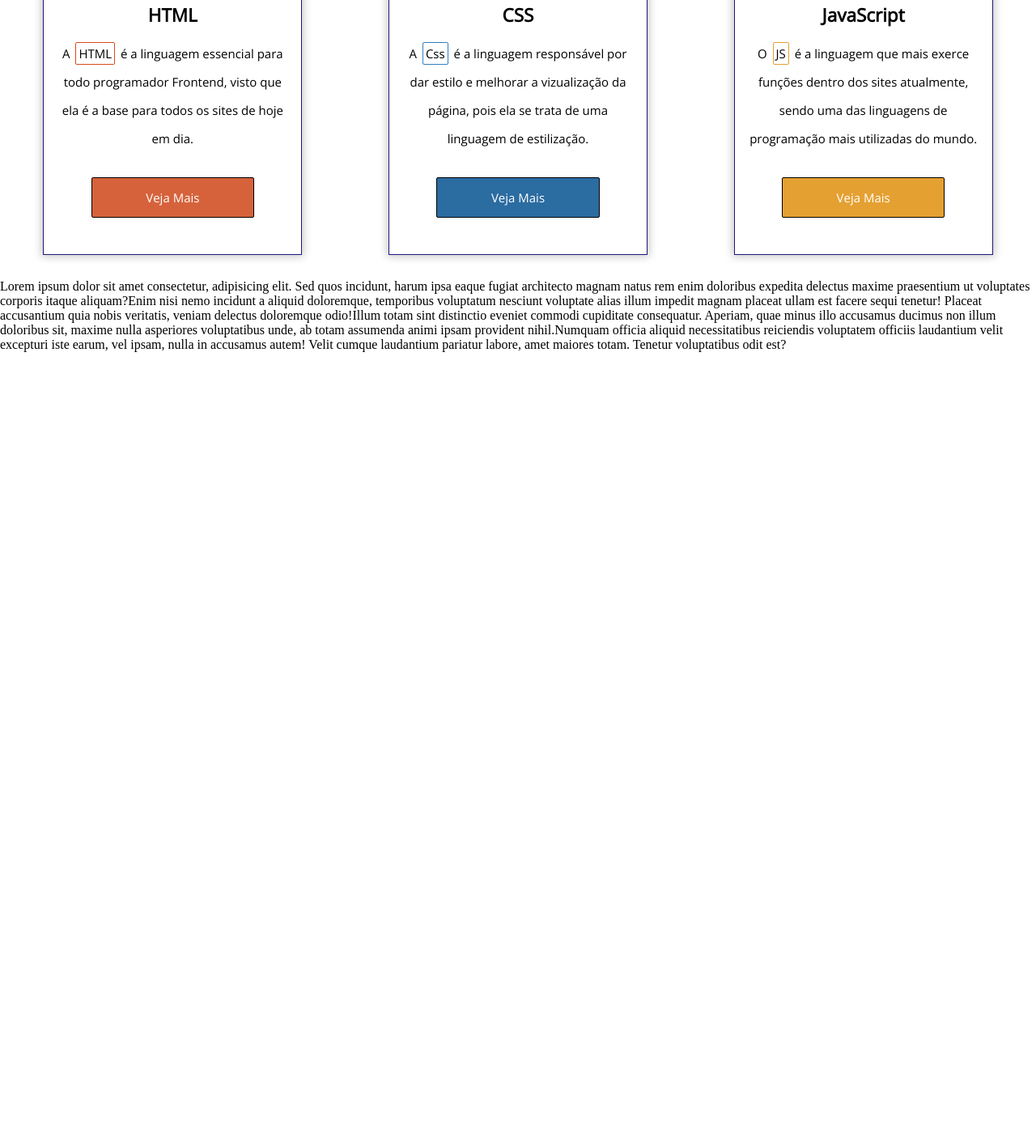
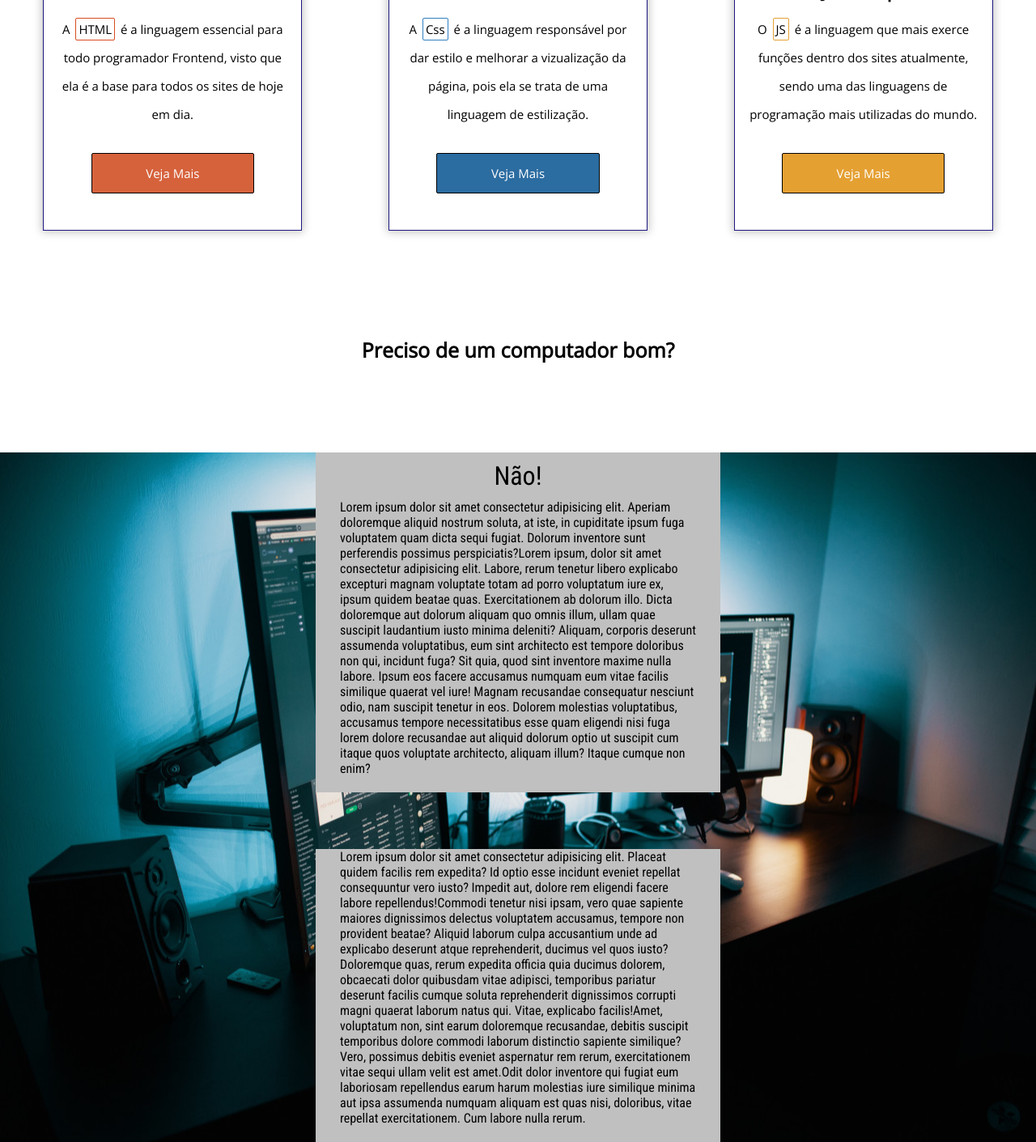
Before and after one commit to Wellington-Lucas/Frontend-projeto, a plain HTML site: page index.html in a window 1280 px wide. Shown: the part 1929-3340 px from the top of the page at 81% size. Before the commit the page ends 2364 px from the top, so only its background shows below. Drawn offline with nearby package versions, Linux system fonts and the light colour scheme.

Commit message:
Ajustei a nova área do site
Estilizei melhor a nova área do "Computador-bom" do site. Também arrumei alguns valores do código e adicionei uma imagem.

```diff
--- a/estilos/mediaquery.css
+++ b/estilos/mediaquery.css
@@ -74,9 +74,9 @@
     }
 
     .container-card {
-        width: 66%;
+        width: 80%;
         height: 100%;
-        margin-bottom: 30px;
+        margin-bottom: 50px;
     }
 }
 
--- a/estilos/style.css
+++ b/estilos/style.css
@@ -163,11 +163,12 @@ main {
     margin: auto;
     width: 100%;
     height: auto;
+    margin-bottom: 100px;
 }
 
 .titulo-card {
     font:normal 600 2.5rem var(--fonte-texto);
-    margin-bottom:140px;
+    margin-bottom:110px;
     text-align: center;
 }
 
@@ -258,6 +259,42 @@ main {
     width: 100%;
 }
 
+/* Parte explicativa sobre o computador */
+
+.pc-bom {
+    width: 100%;
+}
+
+.background-pc {
+    background:black center center url(../imagens/computadorMod.jpg) fixed;
+    background-size: cover;
+    width: 100%;
+}
+
+.titulo-pc-bom {
+    font:normal 600 2.5rem var(--fonte-texto);
+    margin-bottom:110px;
+    text-align: center;
+}
+
+.texto-pc {
+    margin: auto;
+    padding: 0 30px 20px 30px;
+    width: 500px;
+    font-family: var(--fonte-titulo);
+    background-color:#c0c0c0 ;
+}
+
+.texto-pc:first-child {
+    margin-bottom: 70px;
+}
+
+#titulo-pc {
+    font: normal normal 3.2rem var(--fonte-titulo) ;
+    text-align: center;
+    padding: 10px;
+}
+
 
 
 
--- a/index.html
+++ b/index.html
@@ -136,16 +136,52 @@
 
             </div>
         </section>
-        <p><span>Lorem ipsum dolor sit amet consectetur, adipisicing elit. Sed quos incidunt, harum ipsa eaque fugiat
-                architecto magnam natus rem enim doloribus expedita delectus maxime praesentium ut voluptates corporis
-                itaque aliquam?</span><span>Enim nisi nemo incidunt a aliquid doloremque, temporibus voluptatum nesciunt
-                voluptate alias illum impedit magnam placeat ullam est facere sequi tenetur! Placeat accusantium quia
-                nobis veritatis, veniam delectus doloremque odio!</span><span>Illum totam sint distinctio eveniet
-                commodi cupiditate consequatur. Aperiam, quae minus illo accusamus ducimus non illum doloribus sit,
-                maxime nulla asperiores voluptatibus unde, ab totam assumenda animi ipsam provident
-                nihil.</span><span>Numquam officia aliquid necessitatibus reiciendis voluptatem officiis laudantium
-                velit excepturi iste earum, vel ipsam, nulla in accusamus autem! Velit cumque laudantium pariatur
-                labore, amet maiores totam. Tenetur voluptatibus odit est?</span></p>
+
+
+        <!-- Seção explicativa sobre o pc -->
+        <section class="pc-bom">
+
+            <h1 class="titulo-pc-bom">Preciso de um computador bom?</h1>
+            <div class="background-pc">
+                <div class="texto-pc">
+                    <h2 id="titulo-pc">Não!</h2>
+                    <p>Lorem ipsum dolor sit amet consectetur adipisicing elit. Aperiam doloremque aliquid nostrum
+                        soluta, at iste, in cupiditate ipsum fuga voluptatem quam dicta sequi fugiat. Dolorum inventore
+                        sunt perferendis possimus perspiciatis?Lorem ipsum, dolor sit amet consectetur adipisicing elit.
+                        Labore, rerum tenetur libero explicabo excepturi magnam voluptate totam ad porro voluptatum iure
+                        ex, ipsum quidem beatae quas. Exercitationem ab dolorum illo.
+                        Dicta doloremque aut dolorum aliquam quo omnis illum, ullam quae suscipit laudantium iusto
+                        minima deleniti? Aliquam, corporis deserunt assumenda voluptatibus, eum sint architecto est
+                        tempore doloribus non qui, incidunt fuga?
+                        Sit quia, quod sint inventore maxime nulla labore. Ipsum eos facere accusamus numquam eum vitae
+                        facilis similique quaerat vel iure! Magnam recusandae consequatur nesciunt odio, nam suscipit
+                        tenetur in eos.
+                        Dolorem molestias voluptatibus, accusamus tempore necessitatibus esse quam eligendi nisi fuga lorem
+                        dolore recusandae aut aliquid dolorum optio ut suscipit cum itaque quos voluptate architecto,
+                        aliquam illum? Itaque cumque non enim?</p>
+                </div>
+
+
+                <div class="texto-pc">
+                    <p><span>Lorem ipsum dolor sit amet consectetur adipisicing elit. Placeat quidem facilis rem
+                            expedita? Id optio esse incidunt eveniet repellat consequuntur vero iusto? Impedit aut,
+                            dolore rem eligendi facere labore repellendus!</span><span>Commodi tenetur nisi ipsam, vero
+                            quae sapiente maiores dignissimos delectus voluptatem accusamus, tempore non provident
+                            beatae? Aliquid laborum culpa accusantium unde ad explicabo deserunt atque reprehenderit,
+                            ducimus vel quos iusto?</span><span>Doloremque quas, rerum expedita officia quia ducimus
+                            dolorem, obcaecati dolor quibusdam vitae adipisci, temporibus pariatur deserunt facilis
+                            cumque soluta reprehenderit dignissimos corrupti magni quaerat laborum natus qui. Vitae,
+                            explicabo facilis!</span><span>Amet, voluptatum non, sint earum doloremque recusandae,
+                            debitis suscipit temporibus dolore commodi laborum distinctio sapiente similique? Vero,
+                            possimus debitis eveniet aspernatur rem rerum, exercitationem vitae sequi ullam velit est
+                            amet.</span><span>Odit dolor inventore qui fugiat eum laboriosam repellendus earum harum
+                            molestias iure similique minima aut ipsa assumenda numquam aliquam est quas nisi, doloribus,
+                            vitae repellat exercitationem. Cum labore nulla rerum.</span></p>
+                </div>
+            </div>
+        </section>
+
+
     </main>
 
 
```
Also changed, not shown: imagens/computadorMod.jpg (added), 1 other file.
